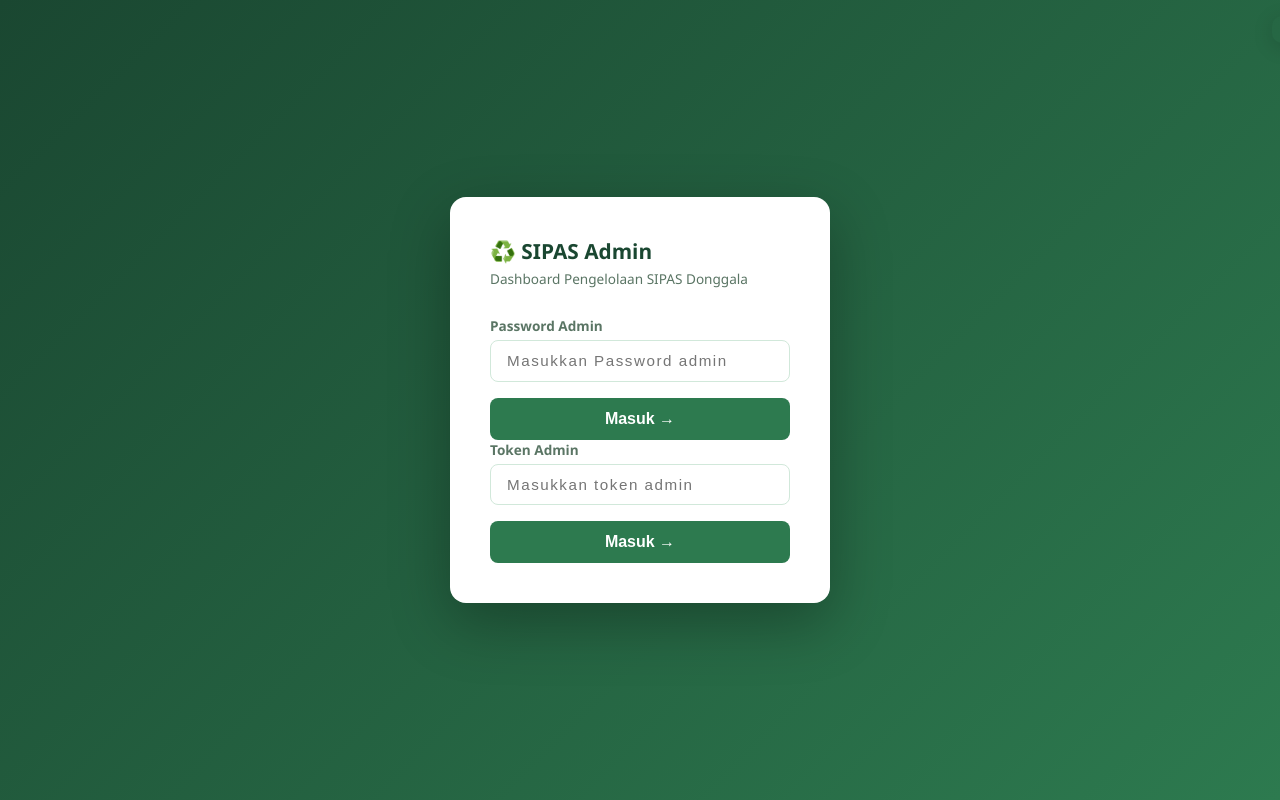
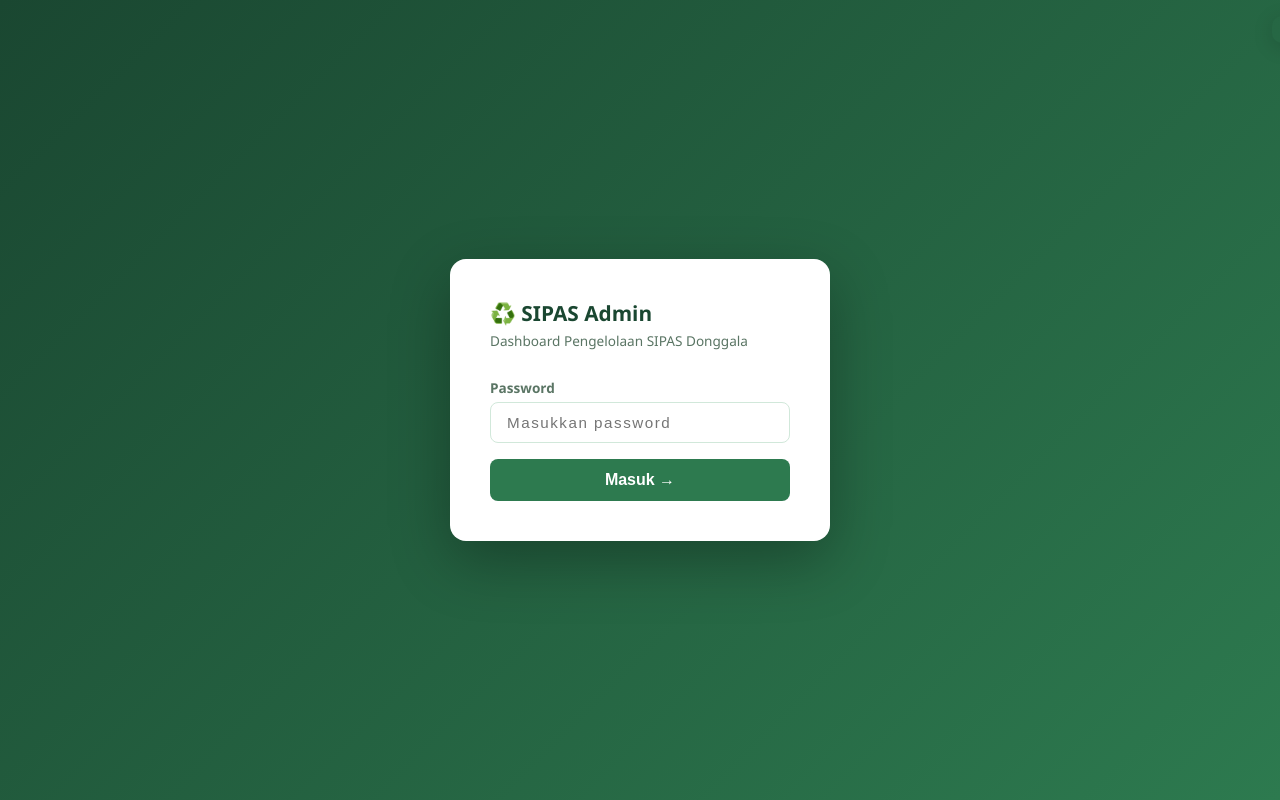
Before and after one commit to landakmdk-sys/zm, a website: page admin.html in a window 1280 px wide. Drawn offline with Linux system fonts and the light colour scheme.

Commit message:
fix duplicate admin login

```diff
--- a/admin.html
+++ b/admin.html
@@ -218,12 +218,8 @@
   <div class="login-box">
     <h1>♻️ SIPAS Admin</h1>
     <p>Dashboard Pengelolaan SIPAS Donggala</p>
-    <label>Password Admin</label>
-    <input type="password" id="tokenInput" placeholder="Masukkan Password admin" onkeydown="if(event.key==='Enter')doLogin()" />
-    <button onclick="doLogin()">Masuk →</button>
-    <div id="loginError">❌ Password tidak valid. Coba lagi.</div>
-    <label>Token Admin</label>
-    <input type="password" id="tokenInput" placeholder="Masukkan token admin" onkeydown="if(event.key==='Enter')doLogin()" />
+    <label>Password</label>
+    <input type="password" id="tokenInput" placeholder="Masukkan password" onkeydown="if(event.key==='Enter')doLogin()" />
     <button onclick="doLogin()">Masuk →</button>
     <div id="loginError">❌ Token tidak valid. Coba lagi.</div>
   </div>
```
